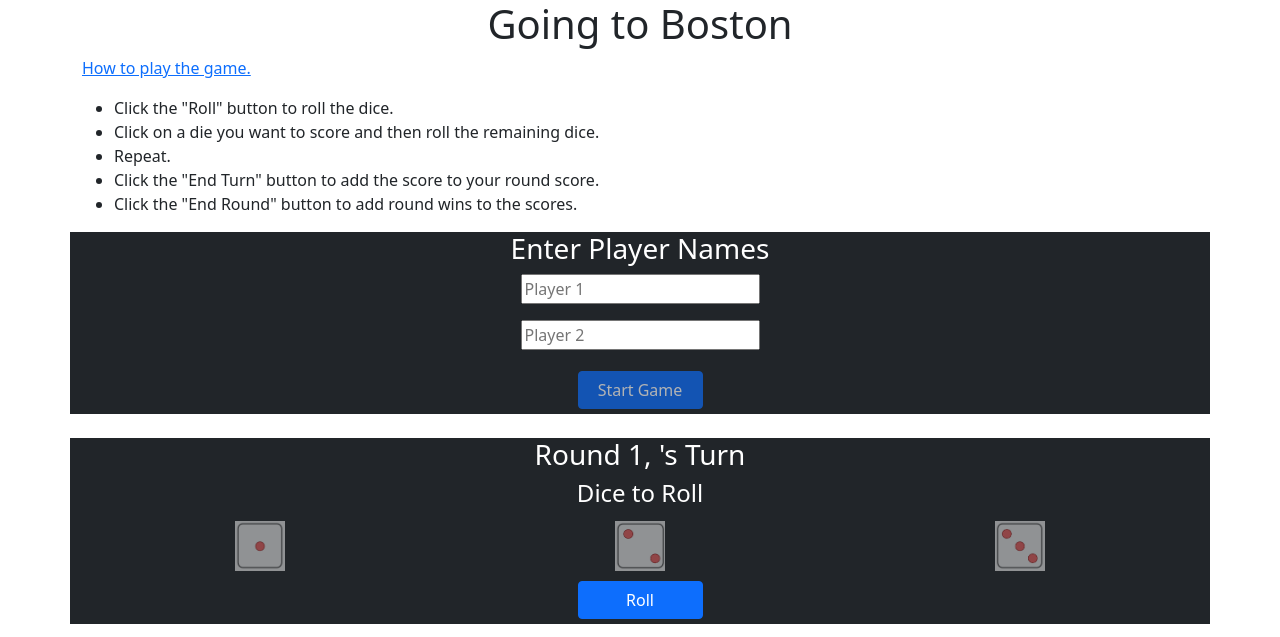
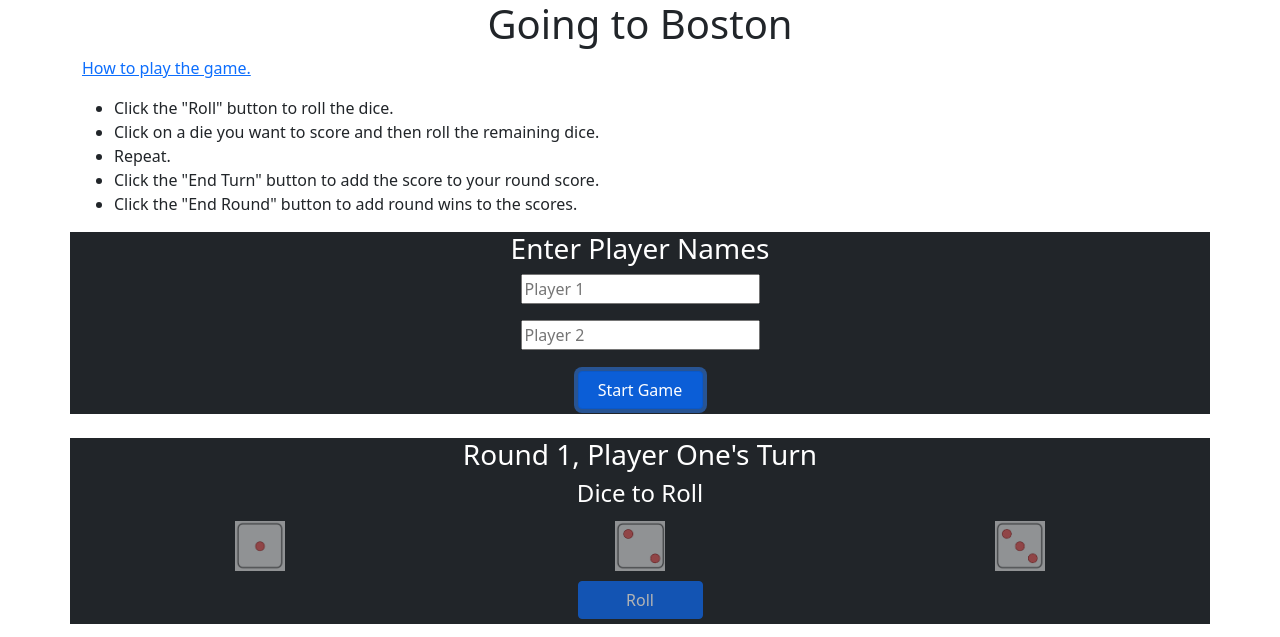
Before and after one commit to LCC-CIT/CS233JS-Going2Boston, a plain HTML site: page index.html in a window 1280 px wide. Both pictures are taken after a click on the button "Start Game". Shown: the top 637 px of the page. Drawn offline with nearby package versions, Linux system fonts and the light colour scheme.

Commit message:
More UX enhancements

```diff
--- a/index.html
+++ b/index.html
@@ -48,7 +48,7 @@
     <!-- The dice that can be rolled -->
     <div class="container text-center text-white bg-dark">
 
-        <h3 class="text-center">Round <span id="round">1</span>, <span id="player">1</span>'s Turn</h3>
+        <h3 class="text-center">Round <span id="round">1</span>, <span id="player">Player One</span>'s Turn</h3>
         <h4>Dice to Roll</h4>
         <!-- A row with three dice -->
         <div class="row">
--- a/scripts/index.js
+++ b/scripts/index.js
@@ -6,14 +6,6 @@ const NUMBER_OF_DIE = 3;
 const NUMBER_OF_SIDES = 6;   // number of die images--representing the sides of the die
 
 let boston = new Game();
-// Temporary for testing
-/*
-boston.addPlayer("Brian");
-document.getElementById("player1").textContent = boston.players[0].name;
-boston.addPlayer("Wayne");
-document.getElementById("player2").textContent = boston.players[1].name;
-*/
-
 
 // Initialize the page
 
@@ -21,6 +13,7 @@ document.getElementById("player2").textContent = boston.players[1].name;
 document.getElementById("endTurn").disabled = true;
 document.getElementById("endRound").disabled = true;
 document.getElementById("roll").disabled = true;
+enableSetAside(false);
 
 // Event handlers for the bottons
 document.getElementById("start").addEventListener("click", start);
@@ -32,6 +25,10 @@ document.getElementById("endRound").addEventListener("click", endRound);
 function start() {
     let player1Name = document.getElementById("player1Name").value;
     let player2Name = document.getElementById("player2Name").value;
+    if (player1Name === "" || player2Name === "") {
+        alert("Please enter both player names.");
+    }
+    else {
         boston.addPlayer(player1Name);
         boston.addPlayer(player2Name);
         document.getElementById("player").textContent = boston.getCurrentPlayer().name;
@@ -39,7 +36,7 @@ function start() {
         document.getElementById("player2").textContent = player2Name;
         document.getElementById("start").disabled = true;
         document.getElementById("roll").disabled = false;
-    enableSetAside(false);
+    }
 }
 
 // event handlers
```
Lines whose indentation alone changed are shown as unchanged.
